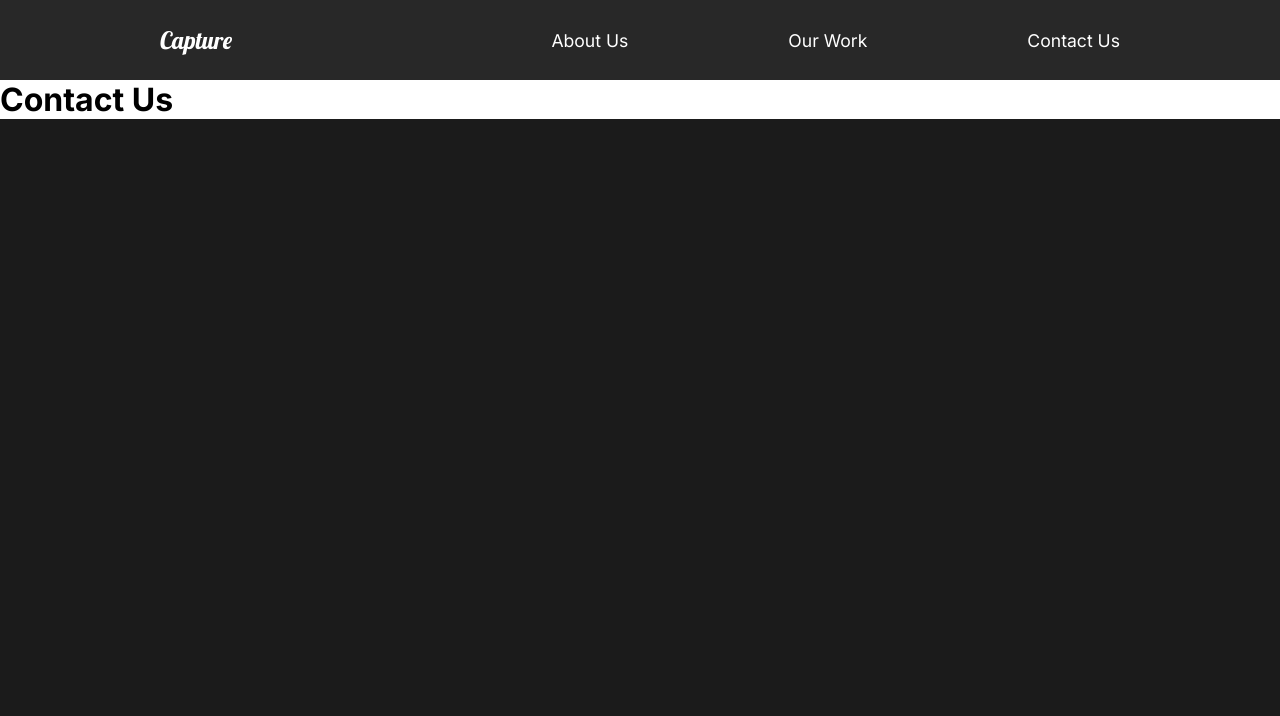
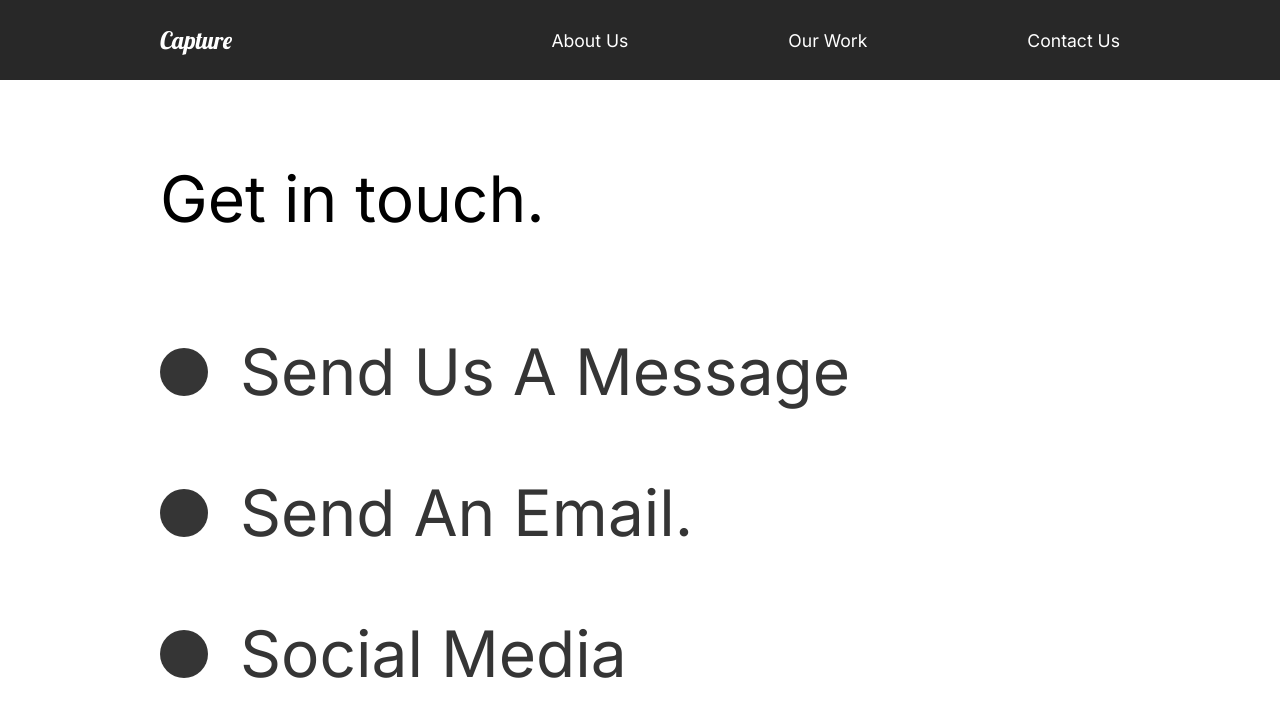
Before and after one commit to Santiagospinai7/Portafolio, a React (Create React App) app: page /contact in a window 1280 px wide. Shown: the top 716 px of the page. Built offline with nearby package versions, Linux system fonts and the light colour scheme.

Commit message:
Contact Animation update

```diff
--- a/src/pages/ContactUs.js
+++ b/src/pages/ContactUs.js
@@ -1,14 +1,70 @@
 import React from 'react';
 //Animations
 import { motion } from 'framer-motion';
-import { pageAnimation } from '../animation';
+import { pageAnimation, titleAnim } from '../animation';
+import styled from "styled-components";
+
 
 const ContactUs = () => {
     return (
-        <motion.div variants={pageAnimation} initial="hidden" animate="show" exit="exit" style={{ background: "#fff" }}>
-            <h1>Contact Us</h1>
-        </motion.div>
+        <ContactStyled variants={pageAnimation} initial="hidden" animate="show" exit="exit" style={{ background: "#fff" }}>
+            <Title>
+                <Hide>
+                    <motion.h2 variants={titleAnim}>Get in touch.</motion.h2>
+                </Hide>
+            </Title>
+            <div>
+                <Hide>
+                <Social variants={ titleAnim }>
+                    <Circle/>
+                    <h2>Send Us A Message</h2>
+                </Social>
+                </Hide>
+                <Hide>
+                <Social variants={ titleAnim }>
+                    <Circle/>
+                    <h2>Send An Email.</h2>
+                </Social>
+                </Hide>
+                <Hide>
+                <Social variants={ titleAnim }>
+                    <Circle/>
+                    <h2>Social Media</h2>
+                </Social>
+                </Hide>
+            </div>
+        </ContactStyled>
     );
 };
 
+const ContactStyled = styled(motion.div)`
+    padding: 5rem 10rem;
+    color: #353535;
+    min-height: 90vh;
+`;
+
+const Title = styled.div`
+    margin-bottom: 4rem;
+    color: black;
+`;
+
+const Hide = styled.div`
+    overflow: hidden;
+`;
+
+const Circle = styled.div`
+    border-radius: 50%;
+    width: 3rem;
+    height: 3rem;
+    background: #353535;
+`
+
+const Social = styled(motion.div)`
+    display: felx;
+    align-items: center;
+    h2 {
+        margin: 2rem;
+    }
+`;
+
 export default ContactUs;
```
